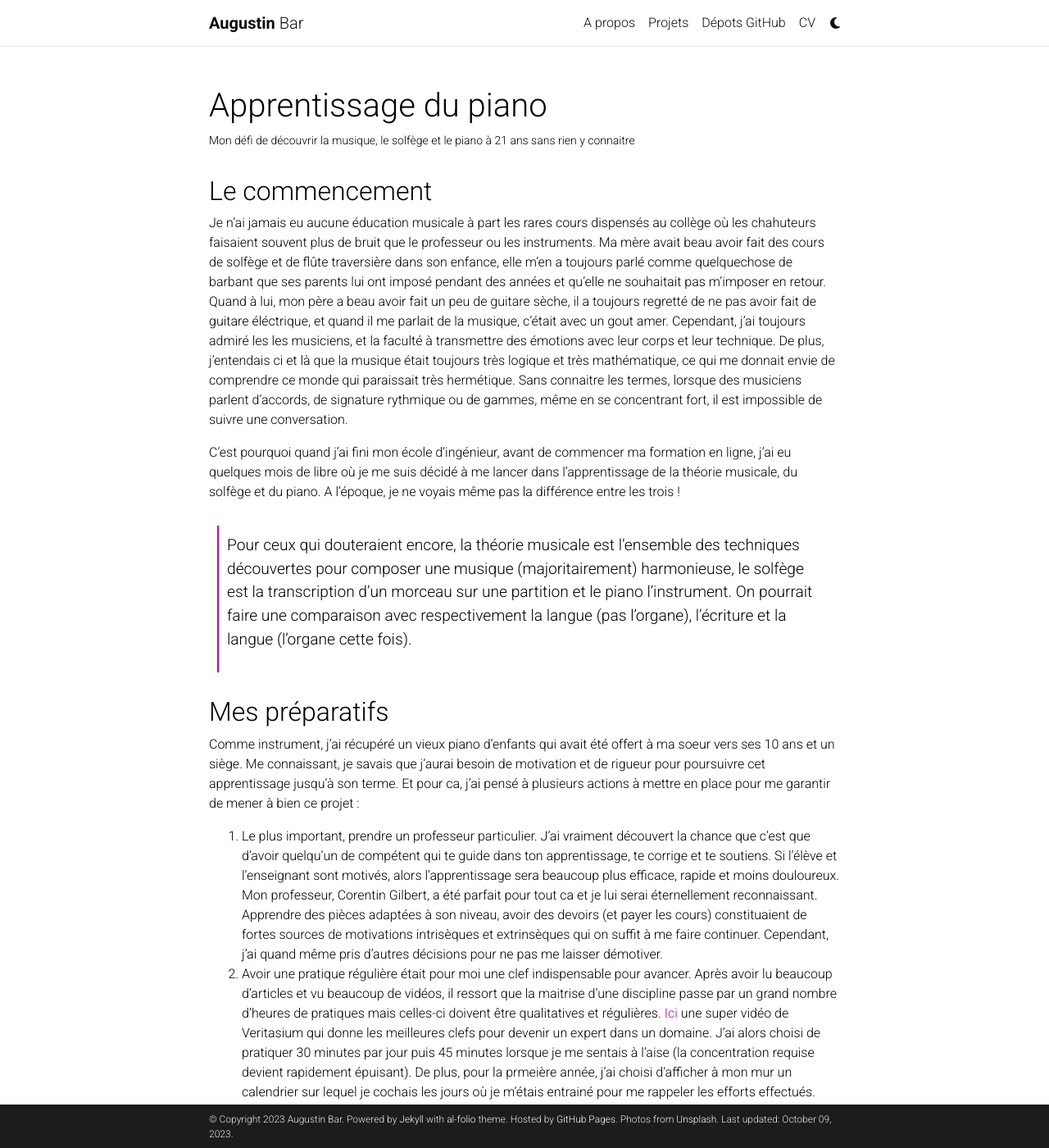
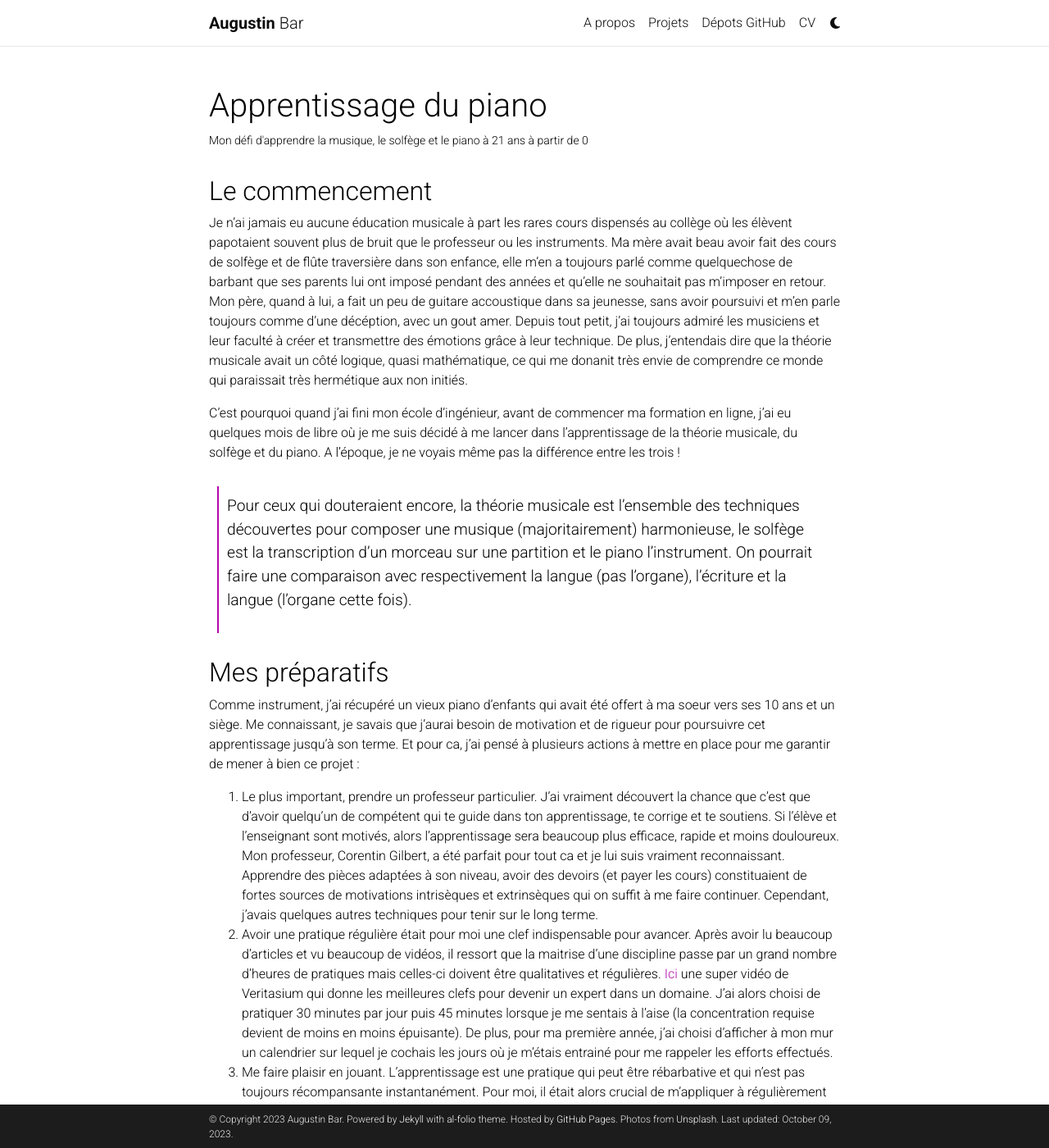
Before and after one commit to Hkllopp/Hkllopp.github.io, a Jekyll site: the page built from _projects/piano.md, in a window 1280 px wide and 1400 px high. Shown: the whole window at 82% size. Built offline with Jekyll 4.4.1, drawn with Linux system fonts in a browser that asks for light colours; comment, search, counter and statistics services are not loaded; a style sheet for code colours, icons or effects is not loaded; some of the changed text lies outside the part shown.

Commit message:
updating piano + audio + video

```diff
--- a/_projects/piano.md
+++ b/_projects/piano.md
@@ -1,7 +1,7 @@
 ---
 layout: page
 title: Apprentissage du piano
-description: Mon défi de découvrir la musique, le solfège et le piano à 21 ans sans rien y connaitre
+description: Mon défi d'apprendre la musique, le solfège et le piano à 21 ans à partir de 0
 img: assets/img/augustin_piano.png
 importance: 1
 category: personal
@@ -9,9 +9,9 @@
 
 ## Le commencement
 
-Je n'ai jamais eu aucune éducation musicale à part les rares cours dispensés au collège où les chahuteurs faisaient souvent plus de bruit que le professeur ou les instruments.
-Ma mère avait beau avoir fait des cours de solfège et de flûte traversière dans son enfance, elle m'en a toujours parlé comme quelquechose de barbant que ses parents lui ont imposé pendant des années et qu'elle ne souhaitait pas m'imposer en retour. Quand à lui, mon père a beau avoir fait un peu de guitare sèche, il a toujours regretté de ne pas avoir fait de guitare éléctrique, et quand il me parlait de la musique, c'était avec un gout amer.
-Cependant, j'ai toujours admiré les les musiciens, et la faculté à transmettre des émotions avec leur corps et leur technique. De plus, j'entendais ci et là que la musique était toujours très logique et très mathématique, ce qui me donnait envie de comprendre ce monde qui paraissait très hermétique. Sans connaitre les termes, lorsque des musiciens parlent d'accords, de signature rythmique ou de gammes, même en se concentrant fort, il est impossible de suivre une conversation.
+Je n'ai jamais eu aucune éducation musicale à part les rares cours dispensés au collège où les élèvent papotaient souvent plus de bruit que le professeur ou les instruments.
+Ma mère avait beau avoir fait des cours de solfège et de flûte traversière dans son enfance, elle m'en a toujours parlé comme quelquechose de barbant que ses parents lui ont imposé pendant des années et qu'elle ne souhaitait pas m'imposer en retour. Mon père, quand à lui, a fait un peu de guitare accoustique dans sa jeunesse, sans avoir poursuivi et m'en parle toujours comme d'une décéption, avec un gout amer.
+Depuis tout petit, j'ai toujours admiré les musiciens et leur faculté à créer et transmettre des émotions grâce à leur technique. De plus, j'entendais dire que la théorie musicale avait un côté logique, quasi mathématique, ce qui me donanit très envie de comprendre ce monde qui paraissait très hermétique aux non initiés.
 
 C'est pourquoi quand j'ai fini mon école d'ingénieur, avant de commencer ma formation en ligne, j'ai eu quelques mois de libre où je me suis décidé à me lancer dans l'apprentissage de la théorie musicale, du solfège et du piano. A l'époque, je ne voyais même pas la différence entre les trois !
 
@@ -23,9 +23,9 @@
 Comme instrument, j'ai récupéré un vieux piano d'enfants qui avait été offert à ma soeur vers ses 10 ans et un siège.
 Me connaissant, je savais que j'aurai besoin de motivation et de rigueur pour poursuivre cet apprentissage jusqu'à son terme.
 Et pour ca, j'ai pensé à plusieurs actions à mettre en place pour me garantir de mener à bien ce projet :
-1. Le plus important, prendre un professeur particulier. J'ai vraiment découvert la chance que c'est que d'avoir quelqu'un de compétent qui te guide dans ton apprentissage, te corrige et te soutiens. Si l'élève et l'enseignant sont motivés, alors l'apprentissage sera beaucoup plus efficace, rapide et moins douloureux. Mon professeur, Corentin Gilbert, a été parfait pour tout ca et je lui serai éternellement reconnaissant. Apprendre des pièces adaptées à son niveau, avoir des devoirs (et payer les cours) constituaient de fortes sources de motivations intrisèques et extrinsèques qui on suffit à me faire continuer. Cependant, j'ai quand même pris d'autres décisions pour ne pas me laisser démotiver.
-2. Avoir une pratique régulière était pour moi une clef indispensable pour avancer. Après avoir lu beaucoup d'articles et vu beaucoup de vidéos, il ressort que la maitrise d'une discipline passe par un grand nombre d'heures de pratiques mais celles-ci doivent être qualitatives et régulières. [Ici](https://www.youtube.com/watch?v=5eW6Eagr9XA&pp=ugMICgJmchABGAHKBRF2ZXJpdGFzaXVtIG1hc3Rlcg%3D%3D) une super vidéo de Veritasium qui donne les meilleures clefs pour devenir un expert dans un domaine. J'ai alors choisi de pratiquer 30 minutes par jour puis 45 minutes lorsque je me sentais à l'aise (la concentration requise devient rapidement épuisant). De plus, pour la prmeière année, j'ai choisi d'afficher à mon mur un calendrier sur lequel je cochais les jours où je m'étais entrainé pour me rappeler les efforts effectués.
-3. Me faire plaisir en jouant. L'apprentissage est une pratique qui peut être rébarbative et qui n'est pas toujours récompansante instantanément. Pour moi, il était alors crucial de m'appliquer à régulièrement jouer ce qui me faisait plaisir. Des fois c'était de simples mélodies, d'autre des morceaux que je pouvais jouer les yeux fermés ou encore just découvrir des accords en tappant au hasard sur le clavier. Encore une fois, mon professeur était persuadé que c'était important aussi et me faisait choisir la prochaine oeuvre à étudier entre plusieurs.
+1. Le plus important, prendre un professeur particulier. J'ai vraiment découvert la chance que c'est que d'avoir quelqu'un de compétent qui te guide dans ton apprentissage, te corrige et te soutiens. Si l'élève et l'enseignant sont motivés, alors l'apprentissage sera beaucoup plus efficace, rapide et moins douloureux. Mon professeur, Corentin Gilbert, a été parfait pour tout ca et je lui suis vraiment reconnaissant. Apprendre des pièces adaptées à son niveau, avoir des devoirs (et payer les cours) constituaient de fortes sources de motivations intrisèques et extrinsèques qui on suffit à me faire continuer. Cependant, j'avais quelques autres techniques pour tenir sur le long terme.
+2. Avoir une pratique régulière était pour moi une clef indispensable pour avancer. Après avoir lu beaucoup d'articles et vu beaucoup de vidéos, il ressort que la maitrise d'une discipline passe par un grand nombre d'heures de pratiques mais celles-ci doivent être qualitatives et régulières. [Ici](https://www.youtube.com/watch?v=5eW6Eagr9XA&pp=ugMICgJmchABGAHKBRF2ZXJpdGFzaXVtIG1hc3Rlcg%3D%3D) une super vidéo de Veritasium qui donne les meilleures clefs pour devenir un expert dans un domaine. J'ai alors choisi de pratiquer 30 minutes par jour puis 45 minutes lorsque je me sentais à l'aise (la concentration requise devient de moins en moins épuisante). De plus, pour ma première année, j'ai choisi d'afficher à mon mur un calendrier sur lequel je cochais les jours où je m'étais entrainé pour me rappeler les efforts effectués.
+3. Me faire plaisir en jouant. L'apprentissage est une pratique qui peut être rébarbative et qui n'est pas toujours récompansante instantanément. Pour moi, il était alors crucial de m'appliquer à régulièrement jouer ce qui me rendait heureux. Des fois c'était de simples mélodies, d'autre fois simplement répéter mes morceaux préférés que je connais du bout des doigts ou encore juste le plaisir de découvrir des accords en tappant au hasard sur le clavier. Encore une fois, mon professeur était persuadé que c'était important aussi et me proposait toujours plusieurs oeuvres à étudier entre lesquelles je pouvais choisir.
 4. Me mettre des objectifs à court et à long termes. A court termes, c'était souvent de pouvoir jouer telle ou telle pièce dans la semaine ou le mois et à long terme, c'était de pouvoir jouer un ensemble de 5 pièces que j'avais choisi au préalable. Parmi elles, [ce cover](https://www.youtube.com/watch?v=MCMnxBu8YOY) d'une track de FTL (excellent jeu).
 5. M'enregistrer régulièrement afin de pouvoir profiter de mes pièces et comparer ma progression. Je pense que cette partie prend tout son sens lorsqu'on perd la motivation et qu'on souhaite regarder en arrière le chemin parcouru. Ou lorsqu'on souhaite documenter sa pratique comme je fais actuellement. Au final, c'est quelquechose que j'ai eu du mal à tenir et les quelques vidéos/enregistrements qu'il me restent sont principalement ceux que j'ai envoyé à mes parents pour les tenir au courant de mes avancements.
 
@@ -34,19 +34,50 @@
 J'ai pris mon premier cours le 16 septembre 2021 et nous nous mettions d'accord sur une base de cours hedomadaire pour commencer (que nous avons espacé par la suite).
 A l'époque je jouais sur un piano d'enfant qui n'avait même pas le nombre de touches réglementaires et mon professeur m'a rapidement conseillé de changer pour un véritable clavier éléctronique ainsi que pour une pédale (je n'avais aucune idée qu'un piano possédait une pédale à l'époque).
 
-Les débuts étaient difficiles mais j'étais motivé et j'assaillais mon professeur de questions. J'ai eu du mal au départ à saisir la logique du solfege car c'est loin d'être aussi rigoureux et logique qu'on me l'avait laissé penser. Une grande part est laissée à l'interpretation de l'artiste, ce qui est beaucoup plus logique, j'ai finis par le comprendre.
+Les débuts étaient difficiles mais j'étais motivé et j'assaillais mon professeur de questions. J'ai eu du mal au départ à saisir la logique du solfege car c'est loin d'être aussi rigoureux et logique qu'on me l'avait laissé penser. Une grande part est laissée à l'interpretation de l'artiste, ce qui est finalement cohérent, j'ai finis par le comprendre.
 
 Au final, pendant plus d'un an, je prends des cours très régulièrement et je m'entraine quasi-quotidiennement ce qui me fait avancer à un rythme qui me satisfait.
 Vous pouvez trouver ici quelques pièces que j'ai enregistré pendant ce temps :
-- [9 novembre 2021, *C'est le printemps* (audio seulement)]()
-- [1er mars 2022, *Novelette*(vidéo)]()
-- [14 avril 2022, ]()
+<div class="row mt-3 justify-content-sm-center">
+    <div class="col-sm-4 mt-3 mt-md-0">
+        {% include audio.html path="assets/audio/2021_11_09_cest_le_printemps.mp3" controls=true %}
+    </div>
+</div>
+<div class="caption justify-content-sm-center">
+    9 novembre 2021, <span style="text-decoration: underline;">C'est le printemps</span>
+    <p>Je joue depuis deux mois. On peut entendre quelques problèmes de rythme.</p>
+</div>
 
+<div class="row mt-3 justify-content-sm-center">
+    <div class="col-sm-4 mt-3 mt-md-0">
+        {% include audio.html path="assets/audio/2023_04_04_Scarborough_fair.mp3" controls=true %}
+    </div>
+</div>
+<div class="caption justify-content-sm-center">
+    4 avril 2022, <span style="text-decoration: underline;">Scarborouh Fair</span>
+    <p>Je joue depuis 8 mois.</p>
+</div>
 
-## Suite de l'apprentissage
+<div class="row mt-3 justify-content-sm-center">
+    <div class="col-sm-4 mt-3 mt-md-0">
+        {% include audio.html path="assets/audio/2023_04_25_Moonlight_sonata_simplifiee.mp3" controls=true %}
+    </div>
+</div>
+<div class="caption justify-content-sm-center">
+    25 avril 2023, <span style="text-decoration: underline;">Moonlight Sonata simplifiée</span>
+    <p>1 an et demi de pratique avec une grosse pause de plusieurs mois. On entend mon métronome en arrière plan qui me garde bien en rythme. Le volume sur les touches est un peu inégal mais la musique rend bien, lente, lourde, presque funeste.</p>
+</div>
 
-Au final, je suis plutôt satisfait de l'apprentissage que j'ai commencé durant ce moment de temps libre et je compte bien continuer à pratiquer jusqu'à atteindre mes objectifs.
-Actuellement, je suis en Espagne où j'ai réussi à me procurer un piano pour continuer à jouer et lorsque je reviendrai en France, je reprendrai des cours parceque la pratique seule reste difficile.
-J'aime toujours plus cet instrument et j'ai deux prochains objectifs de taille (en plus de celui de réussi à jouer les pièces choisies) :
-- Apprendre l'accompagnement pour jouer avec des amis
-- Commencer à composer mes propres pièces pour mieux appréhender la théorie musicale
+<div class="row mt-3 justify-content-sm-center">
+    <div class="col-sm mt-3 mt-md-0" style="text-align:center">
+        {% include video.html path="assets/video/2023_09_08_Solace.mp4" controls=true %}
+    </div>
+</div>
+<div class="caption justify-content-sm-center">
+    8 septembre 2023, <span style="text-decoration: underline;">Solace</span>, de <span class="font-weight-bold">Daniel Hellbach</span>
+    <p>Un de mes morceaux préférés. Malheuresement, j'ai passé beaucoup de temps sans jouer, et je commence tout juste à le réapprendre et le réapprivoiser.</p>
+</div>
+
+## Suite de mon apprentissage
+
+Je suis pour l'instant plutôt satisfait des efforts que j'ai mis dans mon apprentissage et des résultats que j'ai obtenu. Malheureusement, j'ai eu une grosse période où je n'ai pas pu jouer de février 2023 à septembre 2023 et je recommence péniblement à reprendre mes réflexes, mes habitudes et mon rythme de travail. Pour l'année prochaine, je souhaite reprendre des cours particuliers et me concentrer sur la théorie musicale, la composition et la lecture à vue. J'espère avoir encore le temps et l'énergie mentale de pouvoir m'y consacrer quand je trouverai un travail en automne 2023.
```
Also changed, not shown: 4 other files.
